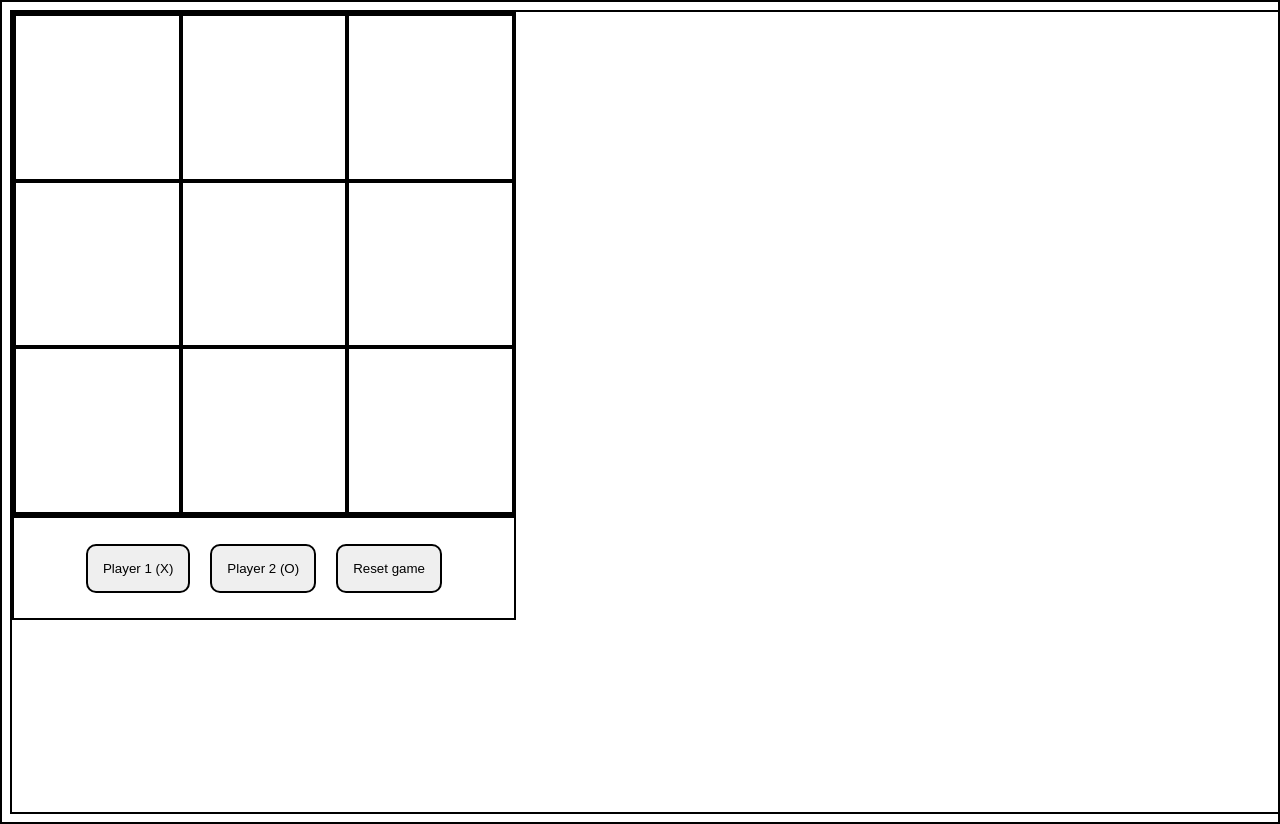
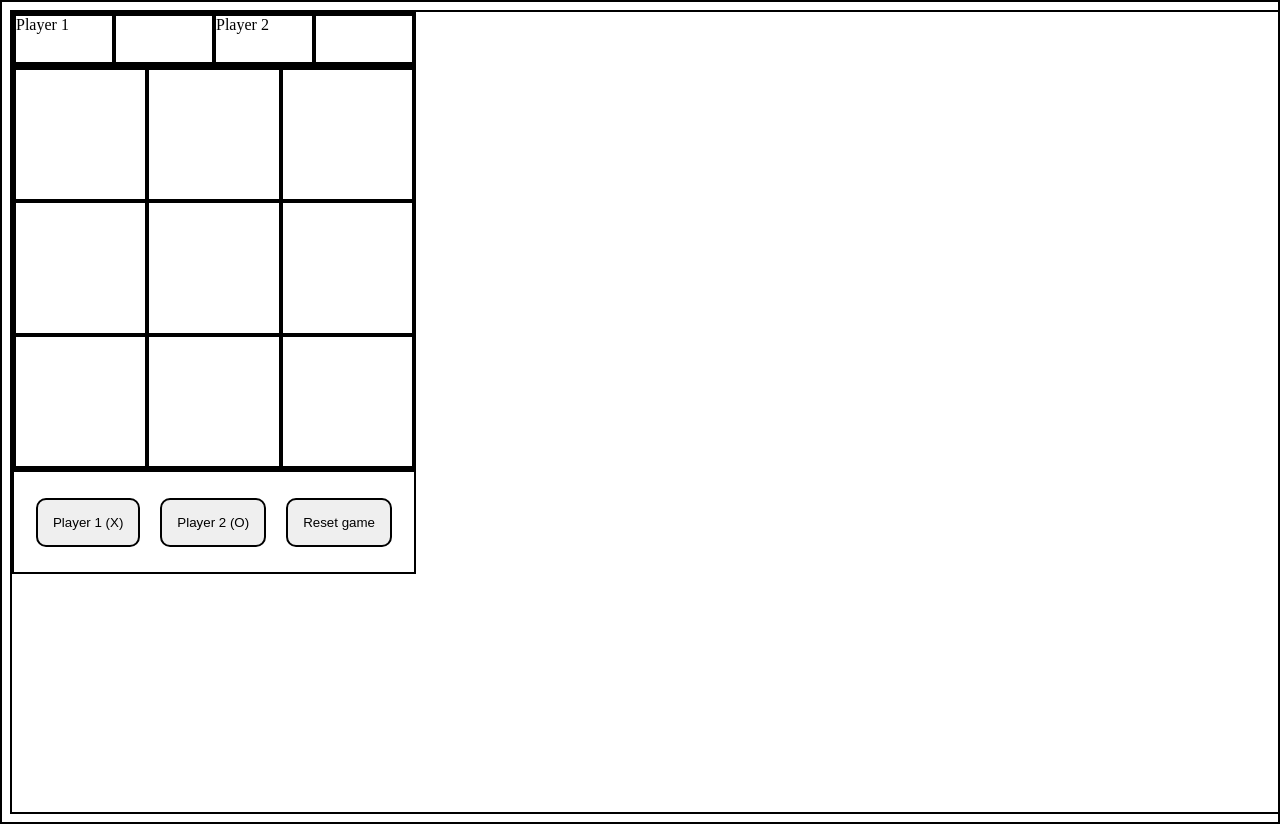
Before and after one commit to KevinPhDev/tic-tac-toe, a plain HTML site: page index.html in a window 1280 px wide. Drawn offline with Linux system fonts and the light colour scheme.

Commit message:
Create a scoreboard

```diff
--- a/index.html
+++ b/index.html
@@ -9,6 +9,12 @@
     <script src="script.js" defer></script>
 </head>
 <body>
+    <div id="scoreBoard">
+        <div class="playerScore">Player 1</div>
+        <div id="playerOneScore"></div>
+        <div class="playerScore">Player 2</div>
+        <div id="playerTwoScore"></div>
+    </div>
     <div id="gameboard">
         <div class="square one" data-index="0"></div>
         <div class="square two" data-index="1"></div>
--- a/style.css
+++ b/style.css
@@ -7,15 +7,22 @@ body {
     height: 100vh;
 }
 
+#scoreBoard {
+    width: 400px;
+    height: 50px;
+    display: grid;
+    grid-template-columns: 1fr 1fr 1fr 1fr;
+}
+
 #gameboard {
-    width: 500px;
-    height: 500px;
+    width: 400px;
+    height: 400px;
     display: grid;
     grid-template: 1fr 1fr 1fr / 1fr 1fr 1fr;
 }
 
 #menu {
-    width: 500px;
+    width: 400px;
     height: 100px;
     display: flex;
     justify-content: center;
```
